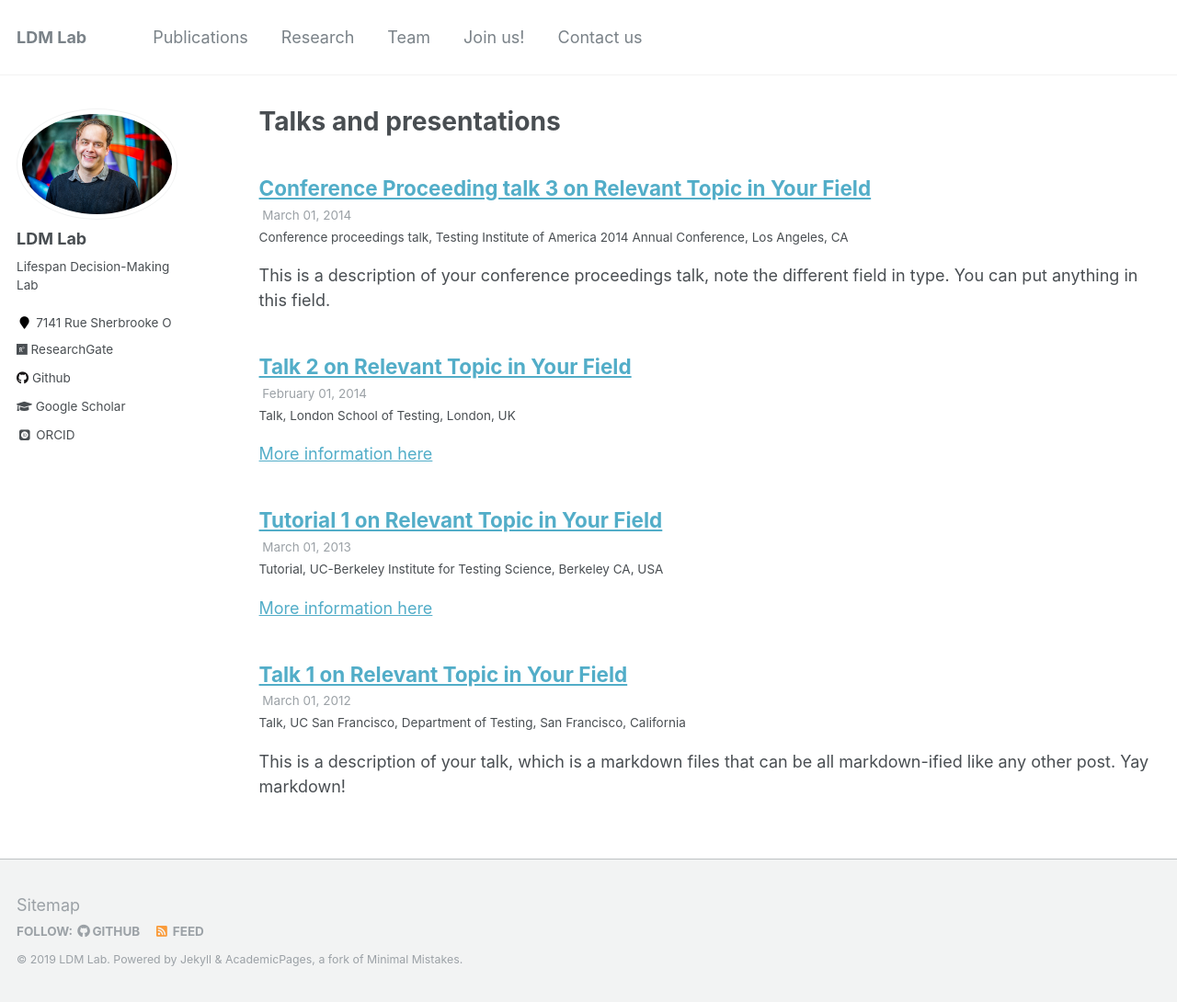
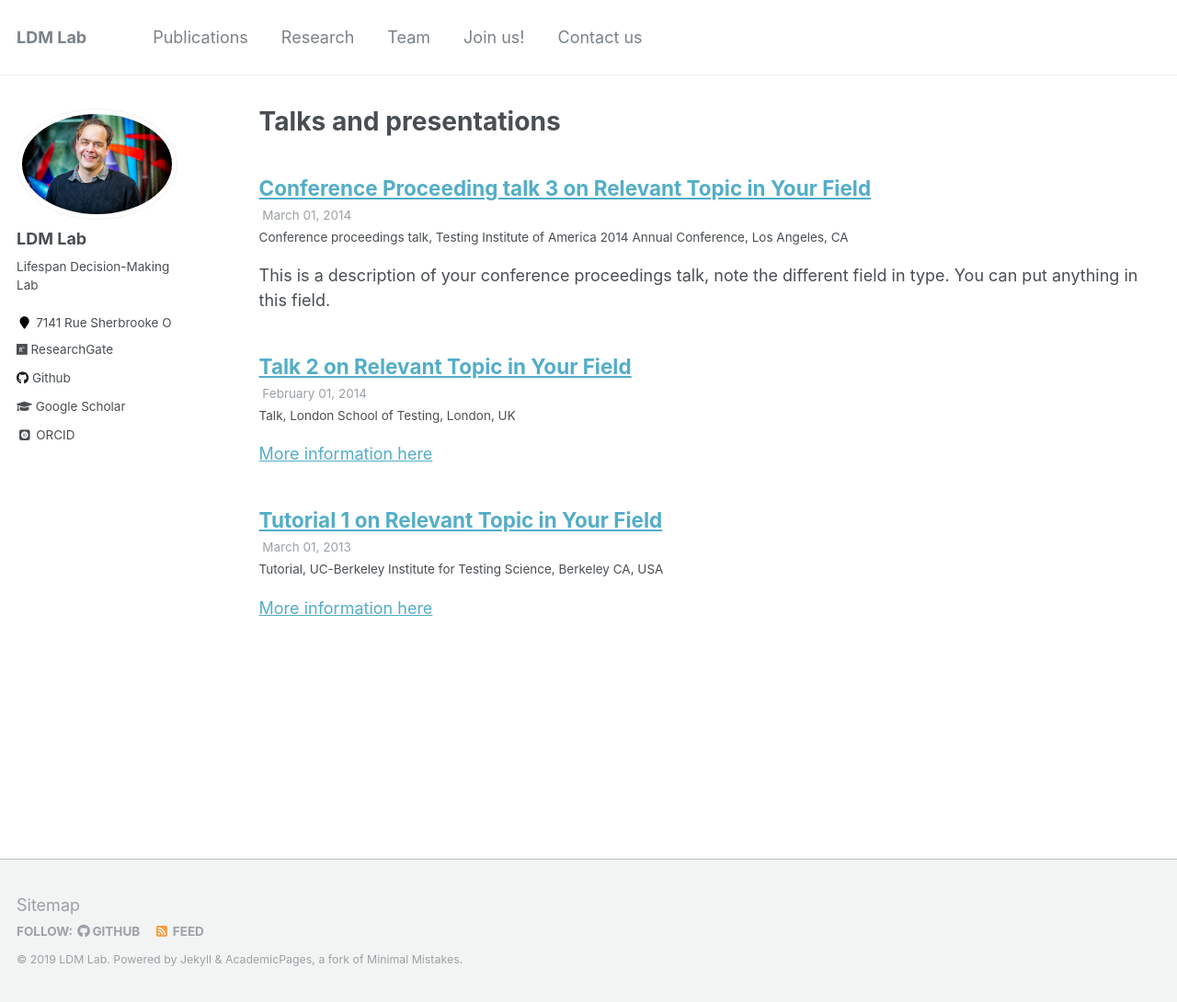
Before and after one commit to seandamiandevine/LDMLab.github.io, a Jekyll site: the page built from _pages/talks.html, in a window 1280 px wide and 1090 px high. Shown: the whole window at 92% size. Built offline with Jekyll 4.4.1, drawn with Linux system fonts in a browser that asks for light colours; some web fonts are replaced.

Commit message:
Update and rename _talks/2012-03-01-talk-1.md to _research/Effort-Reward.md

```diff
--- a/_talks/2012-03-01-talk-1.md
+++ b/_research/Effort-Reward.md
@@ -1,9 +1,9 @@
 ---
-title: "Talk 1 on Relevant Topic in Your Field"
+title: "Effort-Reward"
 collection: talks
 type: "Talk"
 permalink: /talks/2012-03-01-talk-1
-venue: "UC San Francisco, Department of Testing"
+venue: "blablabla"
 date: 2012-03-01
 location: "San Francisco, California"
 ---
```
